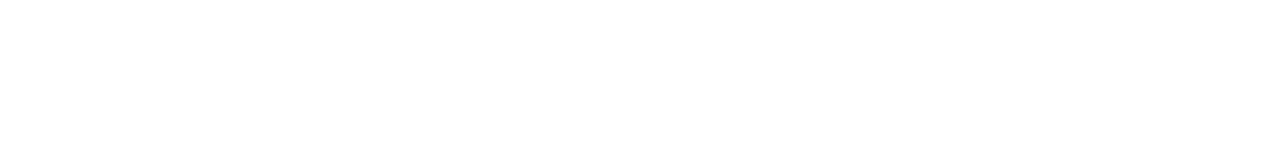
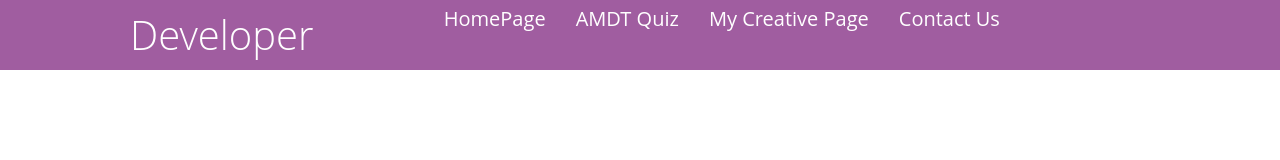
Before and after one commit to shen222/-Assignment-Unit-41-, a plain HTML site: page HTML/About the Developer.html in a window 1280 px wide. Drawn offline with Linux system fonts and the light colour scheme.

Commit message:
about the developer

```diff
--- /dev/null
+++ b/CSS/abouthedeveloper.css
@@ -0,0 +1,73 @@
+body{
+    font-family: 'Spline sans','Open Sans', 'Helvetica Neue', sans-serif;
+    font-size: 20px;
+    line-height: 1.6;
+    color: black;
+  }
+
+  *{
+      box-sizing: border-box;
+      padding: 0%;
+      margin: 0;
+  }
+
+  ul{
+      list-style-type: none;
+  }
+
+  a{
+      text-decoration: none;
+      color: black;
+  }
+
+  h1, h2{
+      font-weight: 300;
+      line-height: 1.2;
+      margin: 10px 0;
+  }
+
+  p{
+      margin: 10px 0;
+  }
+
+  img{
+      width: 100%;
+  }
+
+.navbar{
+    background-color: rgb(160, 93, 160);
+    color: white;
+    height: 70px;
+}
+
+.navbar ul{
+    display: flex;
+}
+
+.navbar a{
+    color: white;
+    padding: 5px;
+    margin: 0px;
+}
+
+.navbar a :hover {
+    border-bottom: 2px white;
+}
+
+.navbar .flex {
+    justify-content: space-between;
+}
+
+.container {
+    max-width: 1100px;
+    margin: 0 auto;
+    overflow: auto;
+    padding: 0 40px;
+}
+
+.flex{
+    display: flex;
+    justify-content: center;
+    align-items: center;
+    height: 100%;
+}
--- a/HTML/About the Developer.html
+++ b/HTML/About the Developer.html
@@ -4,13 +4,25 @@
     <head>
         <meta charset="utf-8">
         <meta http-equiv="X-UA-Compatible" content="IE=edge">
-        <title></title>
+        <title>About the Developer</title>
         <meta name="description" content="">
         <meta name="viewport" content="width=device-width, initial-scale=1">
-        <link rel="stylesheet" href="">
+        <link rel="stylesheet" href="/CSS/abouthedeveloper.css">
     </head>
     <body>
-
+         <div class="navbar">
+             <div class="container flex">
+                 <h1 class="logo">Developer</h1>
+                 <nav>
+                     <ul>
+                         <li><a href="/index.html">HomePage<Ho/a></li>
+                         <li><a href="/HTML/AMDT quiz.html">AMDT Quiz<Ho/a></li>
+                         <li><a href="/HTML/My creative Page.html">My Creative Page<Ho/a></li>
+                         <li><a href="/HTML/Contact Us.html">Contact Us<Ho/a></li>
+                     </ul>
+                 </nav>
+             </div>
+         </div>
 
         <script src="" async defer></script>
     </body>
--- a/styles.css
+++ b/styles.css
@@ -13,8 +13,9 @@ body::before{
     font-size: 90px;
 }
 
-.collapse {
+.collapse ul li a{
     list-style: none;
+    text-decoration: none;
     font-family:Roboto, Oxygen, Ubuntu, Cantarell, 'Open Sans', 'Helvetica Neue', sans-serif;
 }
 
```
Also changed, not shown: index.html (+1 -1 lines).
